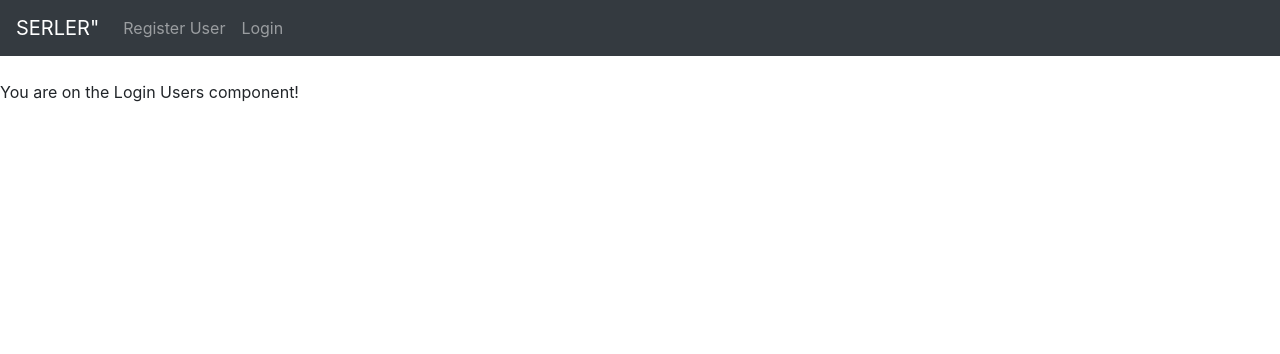
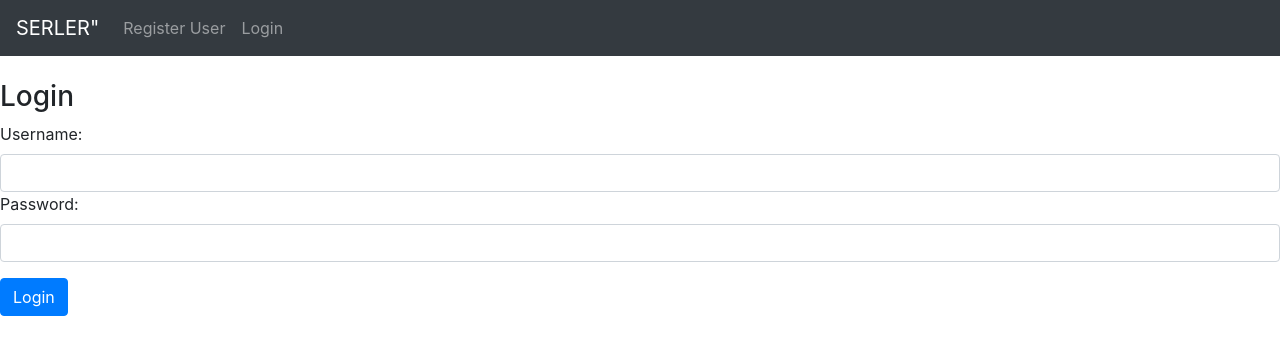
Before and after one commit to SimonHan1126/INFS809_2, a React (Create React App) app in the folder client/: page /user in a window 1280 px wide. Shown: the top 354 px of the page. Built offline with nearby package versions, Linux system fonts and the light colour scheme.

Commit message:
Retrieve a user from MongoDB added. Functionality to compare username and password needs to be added. Repository display files added.

```diff
--- a/client/src/components/login-user.component.js
+++ b/client/src/components/login-user.component.js
@@ -1,17 +1,90 @@
 import React, { Component } from 'react';
+import axios from 'axios';
 
 /**
  * User view of login page, enables functions through GUI interaction
  * Created by James Hughes
  * */
 export default class LoginUsers extends Component {
+    constructor(props) {
+
+        super(props);
+
+        this.onChangeUsername = this.onChangeUsername.bind(this);
+        this.onChangePassword = this.onChangePassword.bind(this);
+        this.onSubmit = this.onSubmit.bind(this);
+
+        this.state = {
+
+            username: '',
+            password: ''
+
+        }
+
+    }
+
+    onChangeUsername(e) {
+
+        this.setState({
+            username: e.target.value
+        });
+
+    }
+
+    onChangePassword(e) {
+
+        this.setState({
+            password: e.target.value
+        });
+
+    }
+
+    onSubmit(e) {
+
+        e.preventDefault();
+        //const user = {
+            //username: this.state.username,
+           // password: this.state.password
+        //}
+        axios.get('http://localhost:5000/users/users', {
+            params: {
+                username: this.state.username,
+                password: this.state.password
+            }
+        })
+            //.then(res => console.log(res.data));
+        console.log("log in successful");
+    }
+
+
 
         render() {
 
             return (
 
                 <div>
-                <p>You are on the Login Users component!</p>
+                    <h3>Login</h3>
+                    <form onSubmit={this.onSubmit}>
+                        <div className="form-group">
+                            <label>Username: </label>
+                            <input type="text"
+                                required
+                                className="form-control"
+                                value={this.state.username}
+                                onChange={this.onChangeUsername}
+                            />
+                            <label>Password: </label>
+                            <input type="text"
+                                required
+                                className="form-control"
+                                value={this.state.password}
+                                onChange={this.onChangePassword}
+                            />
+                        </div>
+                        <div className="form-group">
+                            <input type="submit" value="Login" className="btn btn-primary" />
+                        </div>
+                    </form>
                 </div>
 
             )
```
Also changed, not shown: client/src/components/repository.component.js (added). Lines whose indentation alone changed are shown as unchanged.
